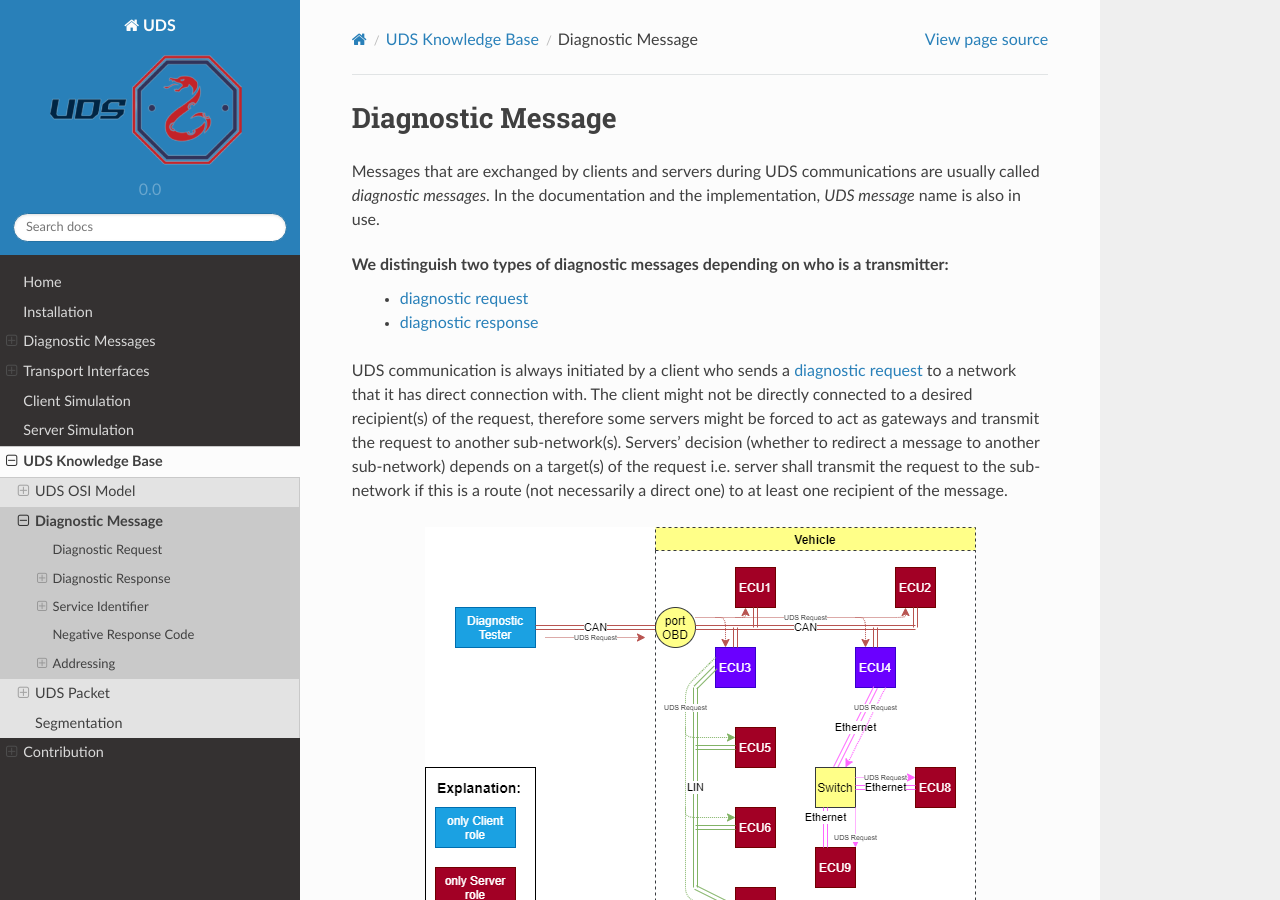
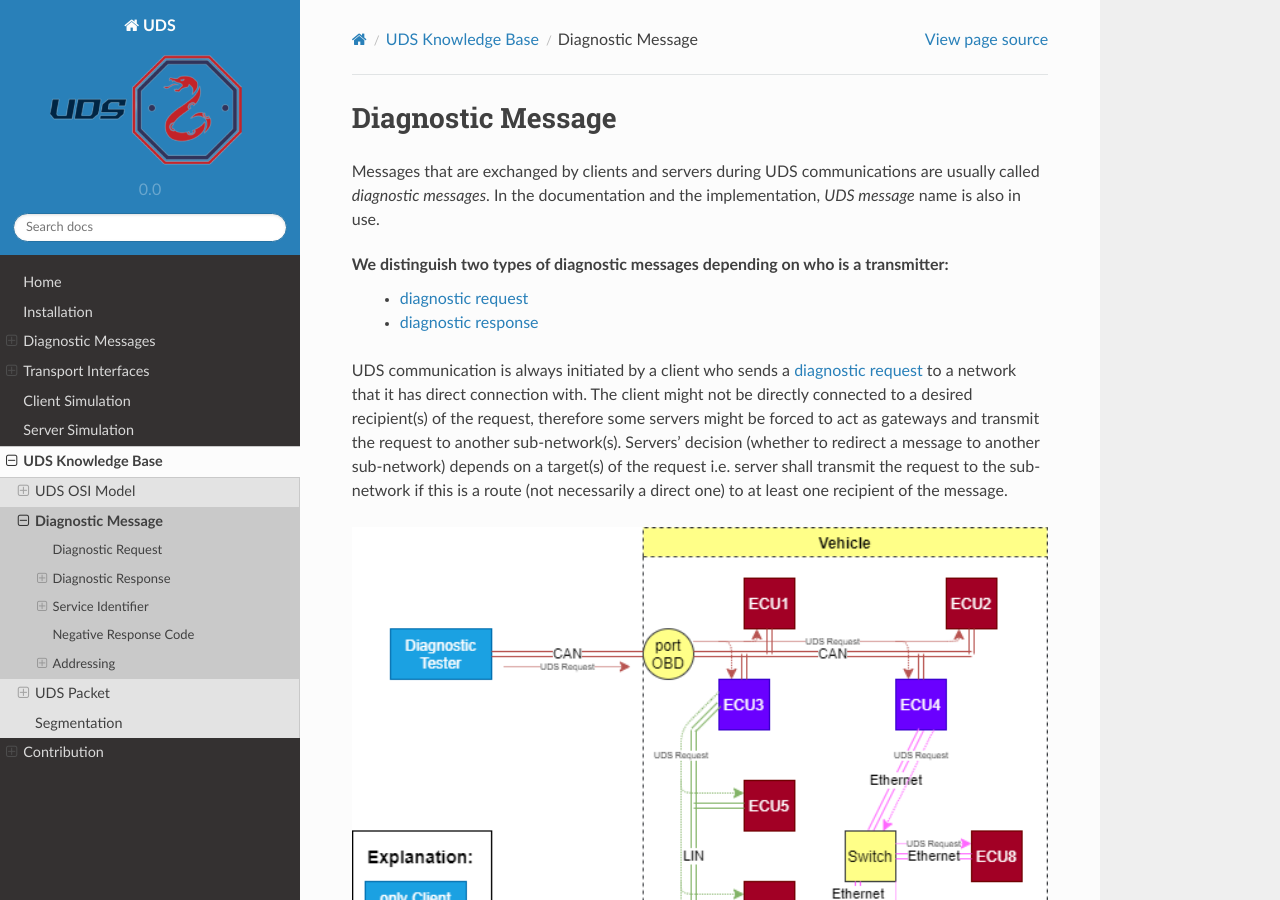
Before and after one commit to mdabrowski1990/uds, a Sphinx documentation site: the page built from docs/source/pages/knowledge_base/diagnostic_message.rst, in a window 1280 px wide and 900 px high. Built offline with Sphinx 7.4.7 and the Read the Docs theme 2.0.0, drawn with Linux system fonts in a browser that asks for light colours; pages that are not in the unit, such as notebooks, are missing from menus.

Commit message:
Update diagnostic_message.rst
Use 100% width for figures.

```diff
--- a/docs/source/pages/knowledge_base/diagnostic_message.rst
+++ b/docs/source/pages/knowledge_base/diagnostic_message.rst
@@ -19,6 +19,7 @@ one recipient of the message.
 .. figure:: ../../diagrams/KnowledgeBase-Gateway_request.png
     :alt: Gateway - request
     :figclass: align-center
+    :width: 100%
 
     Diagnostic request routing in example vehicle networks.
 
@@ -31,6 +32,7 @@ and redirect the response back until it reaches the request message originator (
 .. figure:: ../../diagrams/KnowledgeBase-Gateway_response.png
     :alt: Gateway - response
     :figclass: align-center
+    :width: 100%
 
     Diagnostic responses routing in example vehicle networks.
 
```
